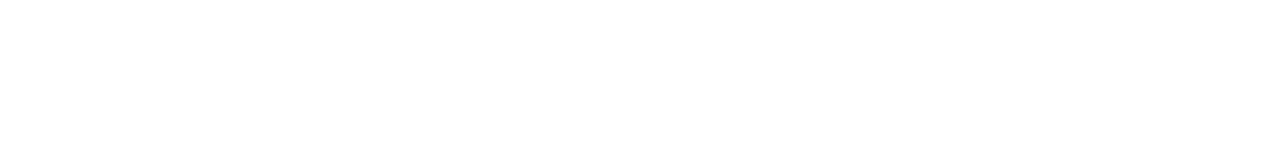
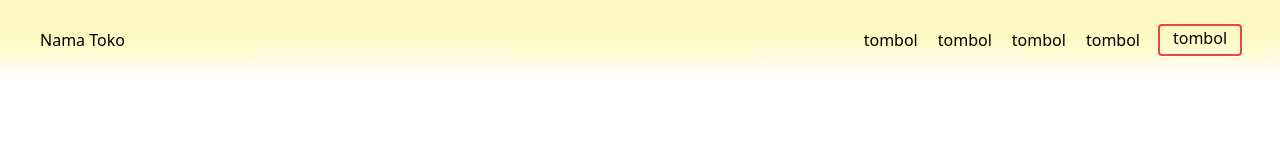
Before and after one commit to Annasaby/FrontEndTask1, a plain HTML site: page index.html in a window 1280 px wide. Drawn offline with nearby package versions, Linux system fonts and the light colour scheme; a web font is replaced by a local one.

Commit message:
feat: make nav bar

```diff
--- a/index.html
+++ b/index.html
@@ -4,8 +4,44 @@
     <meta charset="UTF-8">
     <meta name="viewport" content="width=device-width, initial-scale=1.0">
     <title>Front End Task 1</title>
+
+    <!-- Tailwind -->
+    <script src="https://cdn.tailwindcss.com"></script>
+    <script>
+        tailwind.config = {
+          theme: {
+            extend: {
+              colors: {},
+              fontFamily: {
+                helvetica:['Helvetica Neue']
+                }
+            }
+          }
+        }
+      </script>
+
+    <!-- Font -->
+    <link href="https://fonts.cdnfonts.com/css/helvetica-neue-55" rel="stylesheet">
+
 </head>
-<body>
-
+<body class="font-Helvetica">
+    <nav class="w-screen h-20 px-10 flex flex-col justify-center bg-gradient-to-b from-yellow-100 via-yellow-100">
+        <div class="flex flex-row items-center justify-between">
+            <div>
+                <p>Nama Toko</p>
+            </div>
+            <div class="flex flex-row items-center gap-5">
+                <ul class="flex flex-row items-center gap-5">
+                    <li><a href="">tombol</a></li>
+                    <li><a href="">tombol</a></li>
+                    <li><a href="">tombol</a></li>
+                    <li><a href="">tombol</a></li>
+                </ul>
+                <button class="w-20 h-7 flex justify-center rounded-sm outline outline-2 outline-red-500">
+                    <a href="">tombol</a>
+                </button>
+            </div>
+        </div>
+    </nav>
 </body>
 </html>
```
